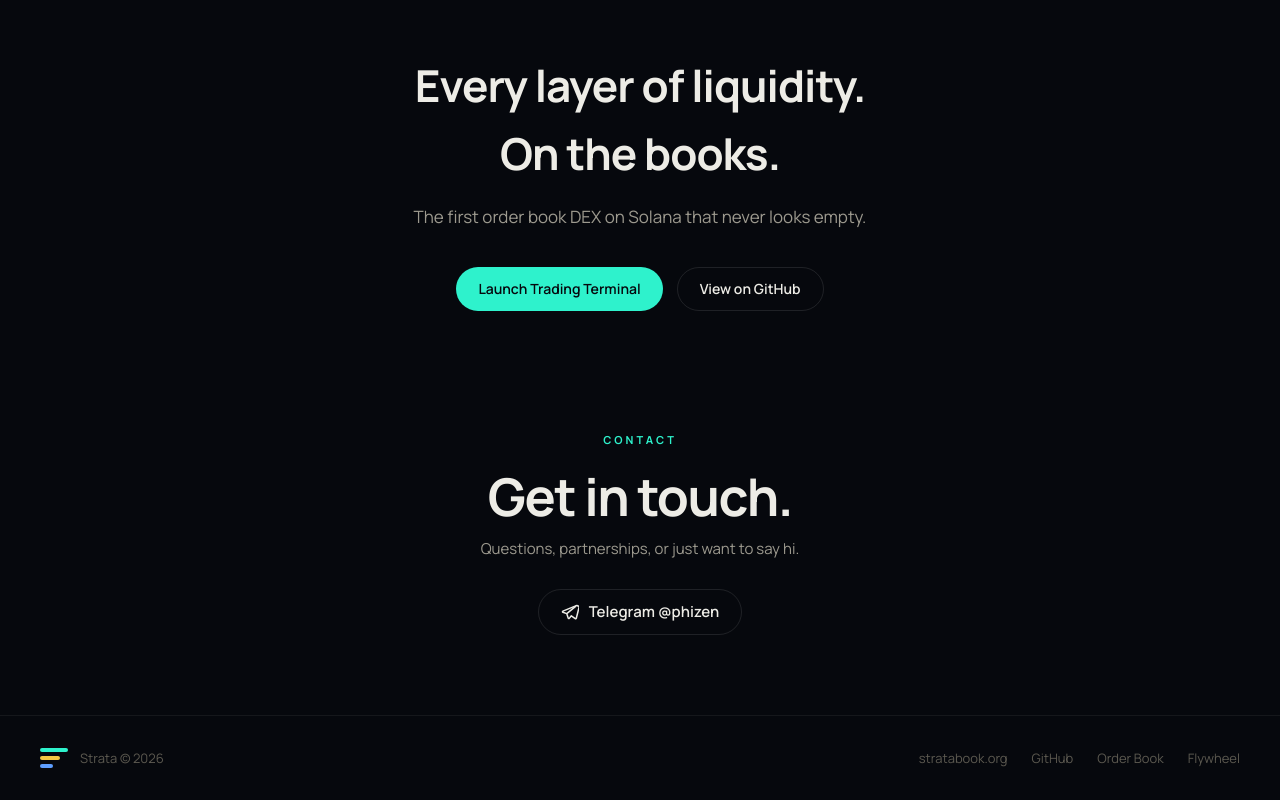
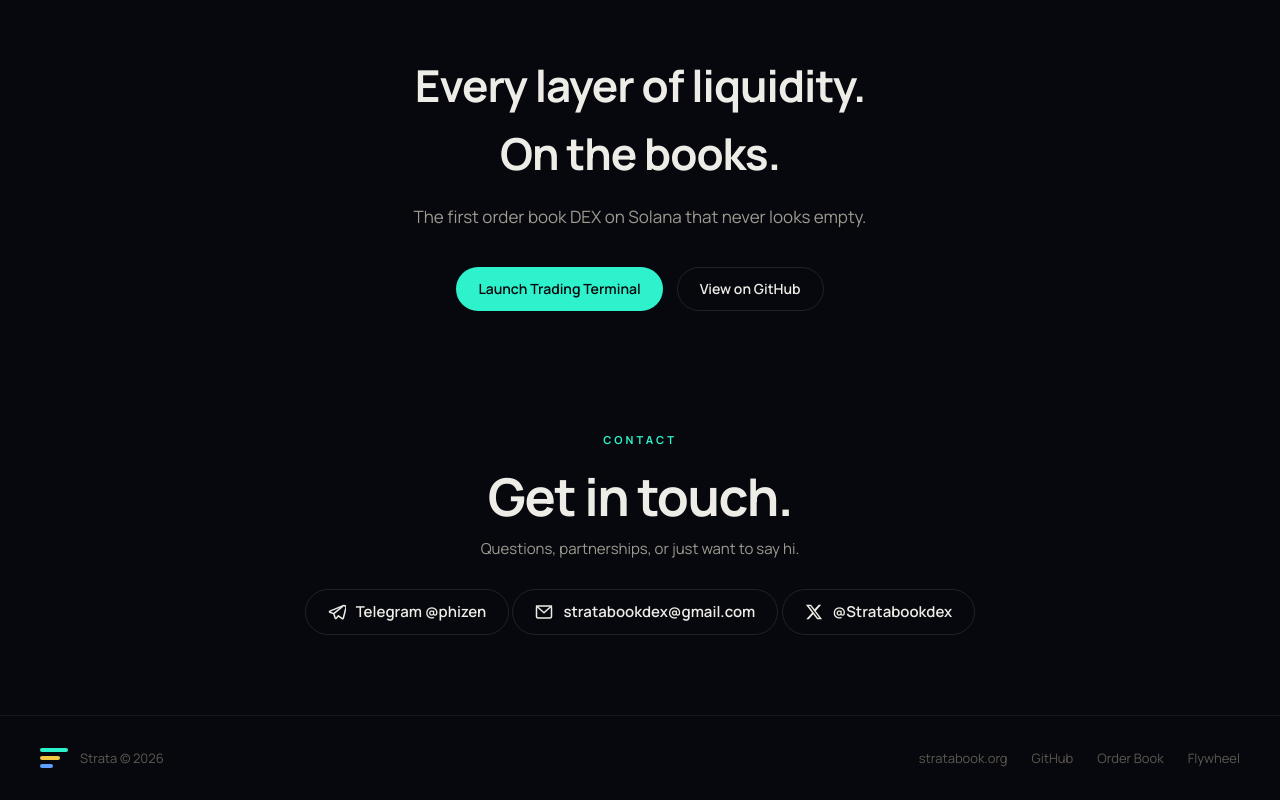
Before and after one commit to limeneris-beep/strata, a website: page index.html in a window 1280 px wide. Shown: the part 7844-8644 px from the top of the page. Drawn offline with Linux system fonts and the light colour scheme.

Commit message:
add contact: email + X link

```diff
--- a/index.html
+++ b/index.html
@@ -608,6 +608,19 @@ SETTLE: <span class="fn">build_and_submit_tx</span>(taker, fills)</div>
       </svg>
       Telegram @phizen
     </a>
+    <a href="mailto:stratabookdex@gmail.com" class="btn btn-o" style="font-size:15px;gap:10px">
+      <svg width="18" height="18" viewBox="0 0 24 24" fill="none" stroke="currentColor" stroke-width="2" stroke-linecap="round" stroke-linejoin="round">
+        <rect x="2" y="4" width="20" height="16" rx="2"/>
+        <path d="M22 4L12 13 2 4"/>
+      </svg>
+      stratabookdex@gmail.com
+    </a>
+    <a href="https://x.com/Stratabookdex" target="_blank" rel="noopener" class="btn btn-o" style="font-size:15px;gap:10px">
+      <svg width="18" height="18" viewBox="0 0 24 24" fill="currentColor" stroke="none">
+        <path d="M18.244 2.25h3.308l-7.227 8.26 8.502 11.24H16.17l-5.214-6.817L4.99 21.75H1.68l7.73-8.835L1.254 2.25H8.08l4.713 6.231zm-1.161 17.52h1.833L7.084 4.126H5.117z"/>
+      </svg>
+      @Stratabookdex
+    </a>
   </div>
 </section>
 
```
